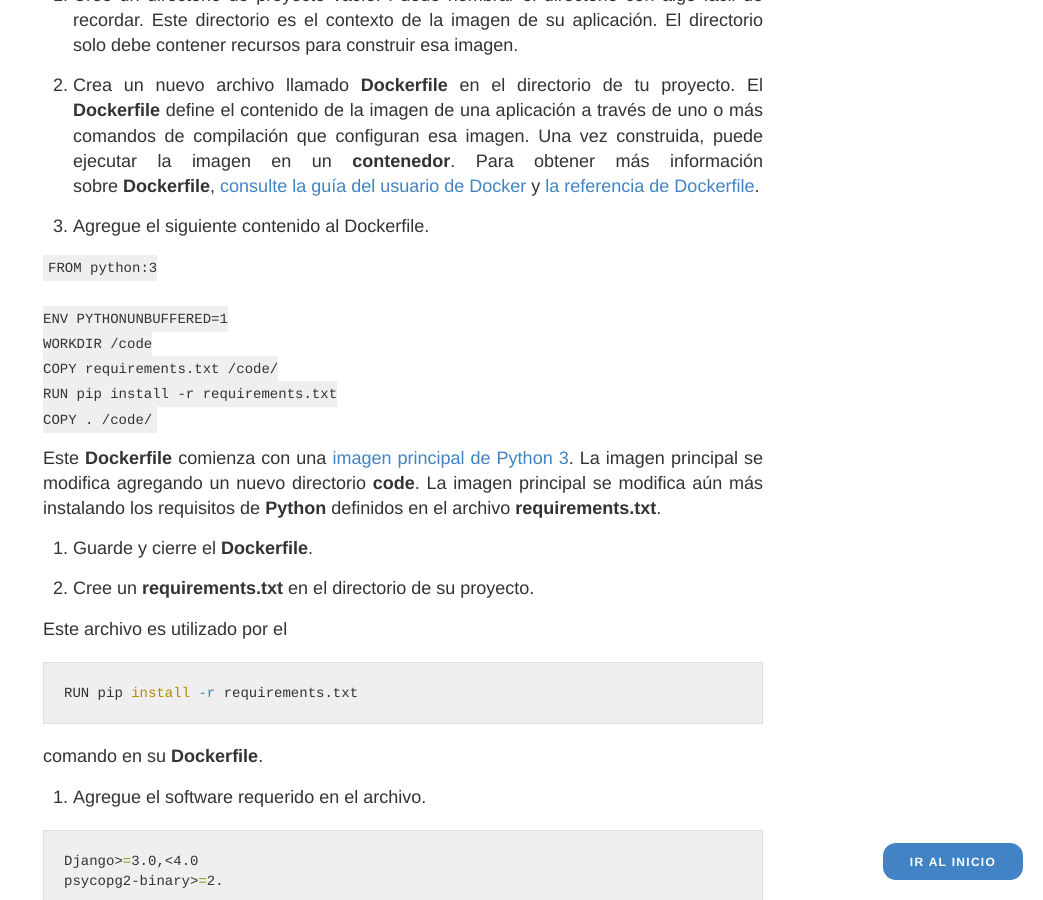
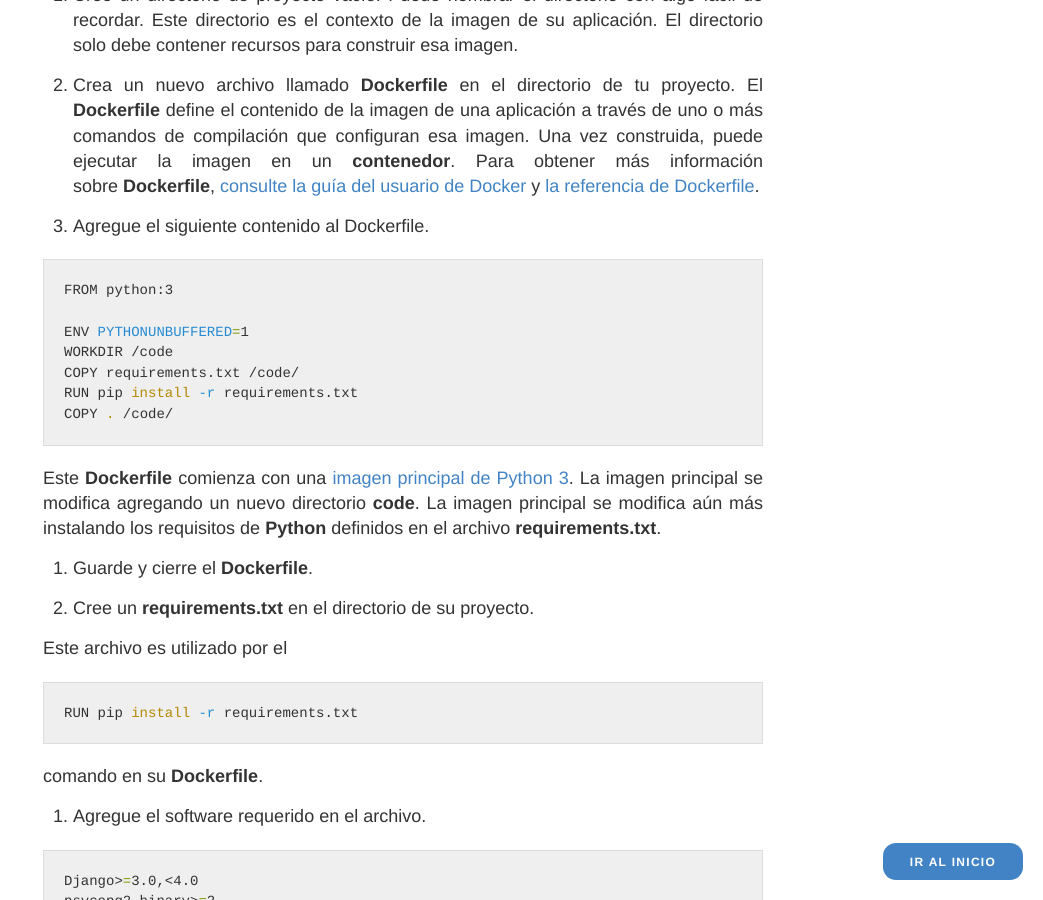
Before and after one commit to jsgiraldoh/jsgiraldoh.github.io, a Jekyll site: the page built from _posts/labs/2021-02-14-Djando-postgres.md, in a window 1280 px wide and 900 px high, scrolled down 531 px. Shown: the whole window, without its empty margins (237-1280 px from the left). Built offline with Jekyll 4.4.1, drawn with Linux system fonts in a browser that asks for light colours; nearby versions of some CDN libraries.

Commit message:
Se modifica el dockerfile del lab django-postgres

````diff
--- a/_posts/labs/2021-02-14-Djando-postgres.md
+++ b/_posts/labs/2021-02-14-Djando-postgres.md
@@ -16,7 +16,7 @@ Para este proyecto, necesita crear un **Dockerfile**, un **archivo de dependenci
 
 3.	Agregue el siguiente contenido al Dockerfile.
 
-```dockerfile=
+```
 FROM python:3
 
 ENV PYTHONUNBUFFERED=1
````
